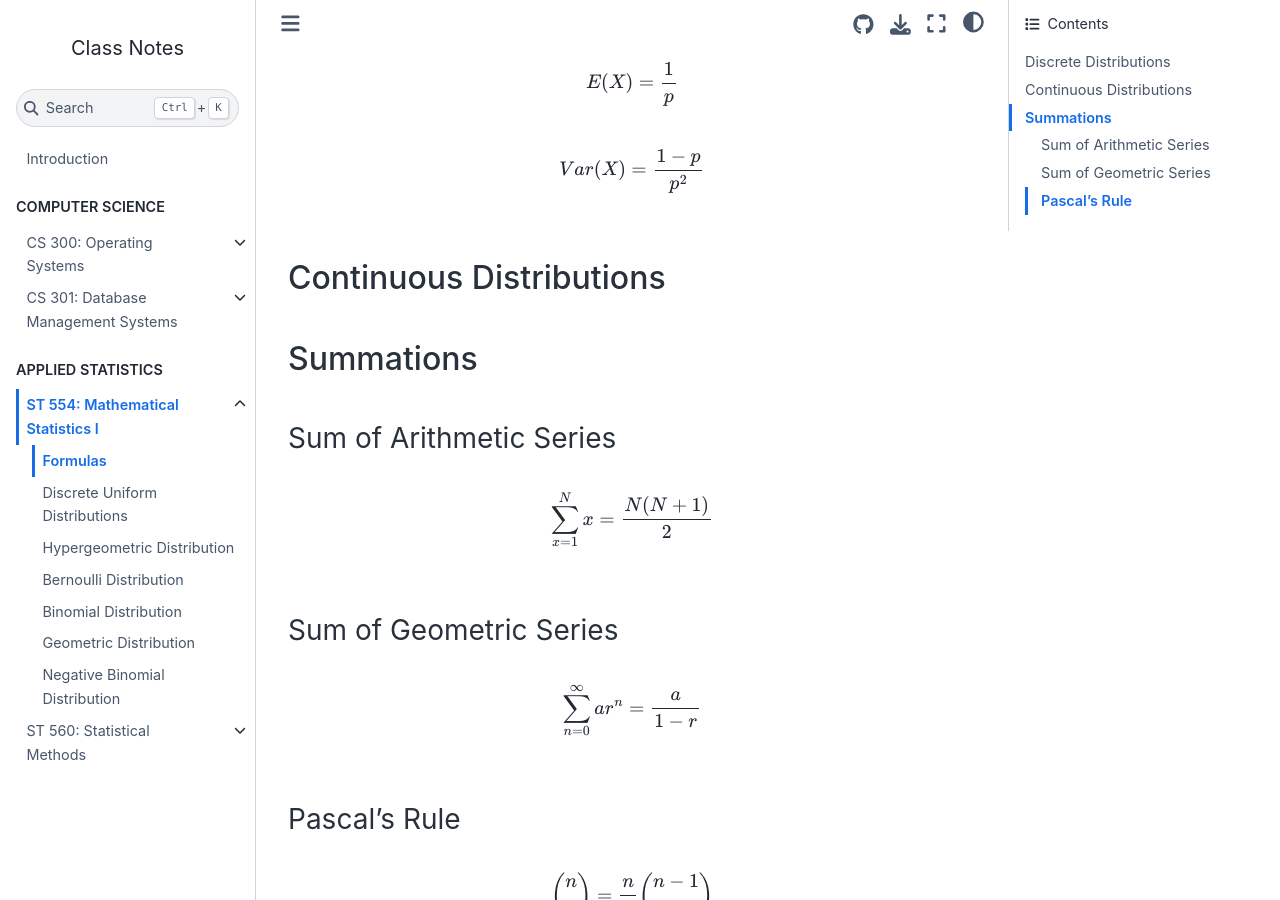
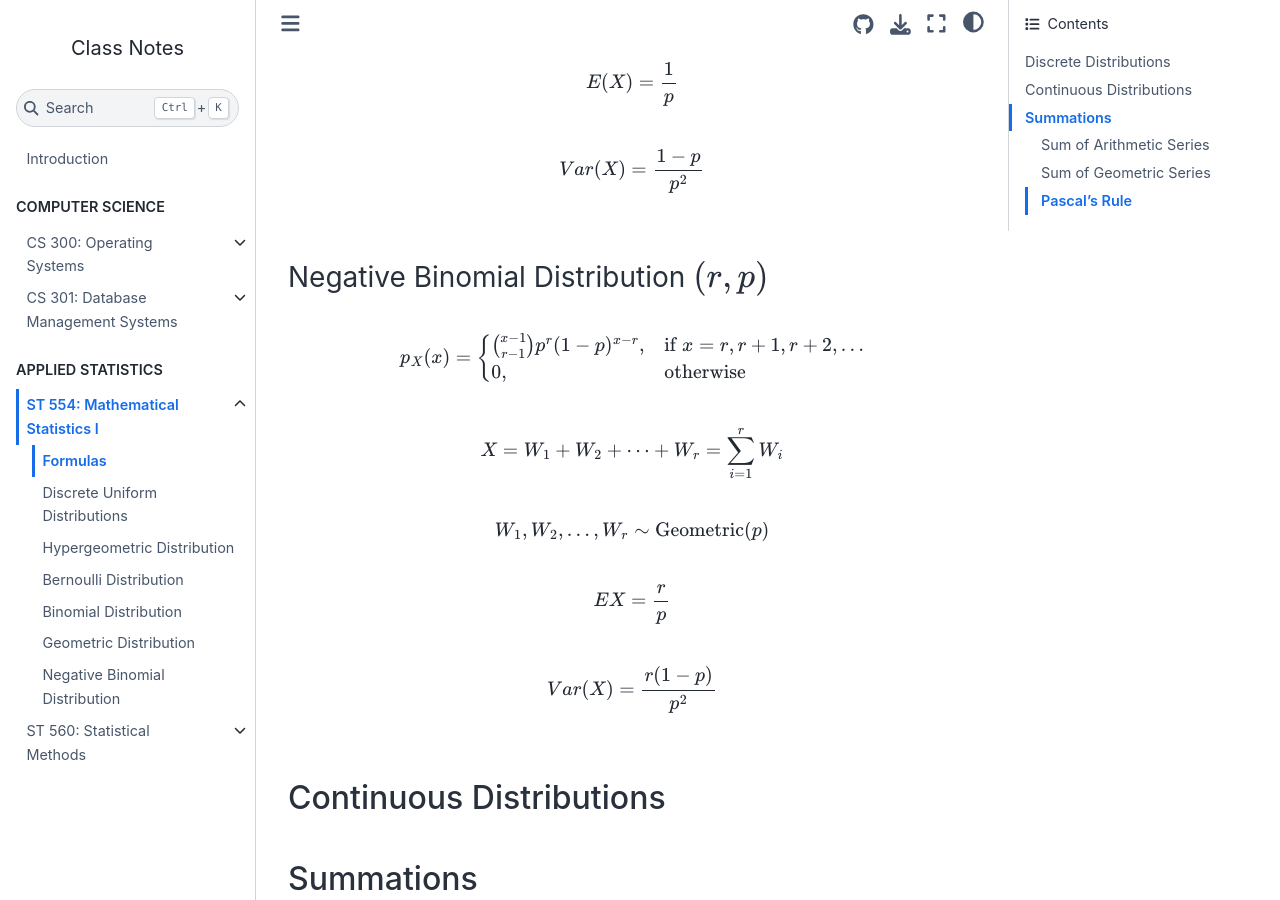
Before and after one commit to MoenMi/notes, a Jupyter Book: the page built from classes/st554/formulas.md, in a window 1280 px wide and 900 px high, scrolled down 2076 px. Built offline with Jupyter Book 1.0.4 settings and Sphinx 7.4.7 and the Sphinx Book theme 1.1.4, drawn with Linux system fonts in a browser that asks for light colours; pages that are not in the unit, such as notebooks, are missing from menus.

Commit message:
Add negative binomial distribution formulas

```diff
--- a/classes/st554/formulas.md
+++ b/classes/st554/formulas.md
@@ -91,6 +91,23 @@ $$ E(X) = \frac{1}{p} $$
 
 $$ Var(X) = \frac{1-p}{p^2} $$
 
+### Negative Binomial Distribution $(r,p)$
+
+$$
+p_X(x) =
+\begin{cases}
+\binom{x-1}{r-1}p^r(1-p)^{x-r}, & \text{if } x=r, r+1, r+2, \dots \\
+0, & \text{otherwise}
+\end{cases}
+$$
+
+$$ X = W_1 + W_2 + \dots + W_r = \sum_{i=1}^rW_i $$
+$$ W_1, W_2, \dots, W_r \sim \text{Geometric}(p) $$
+
+$$ EX = \frac{r}{p} $$
+
+$$ Var(X) = \frac{r(1-p)}{p^2} $$
+
 ## Continuous Distributions
 
 ## Summations
```
